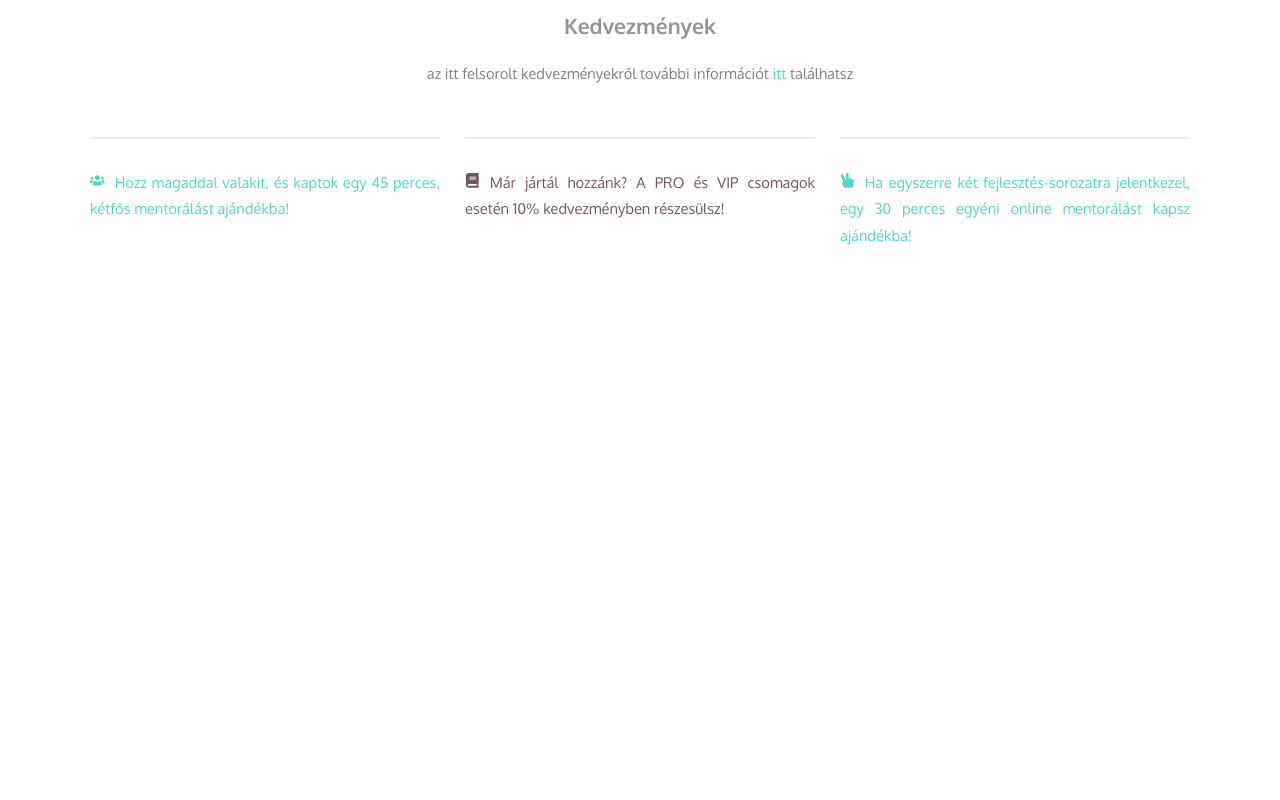
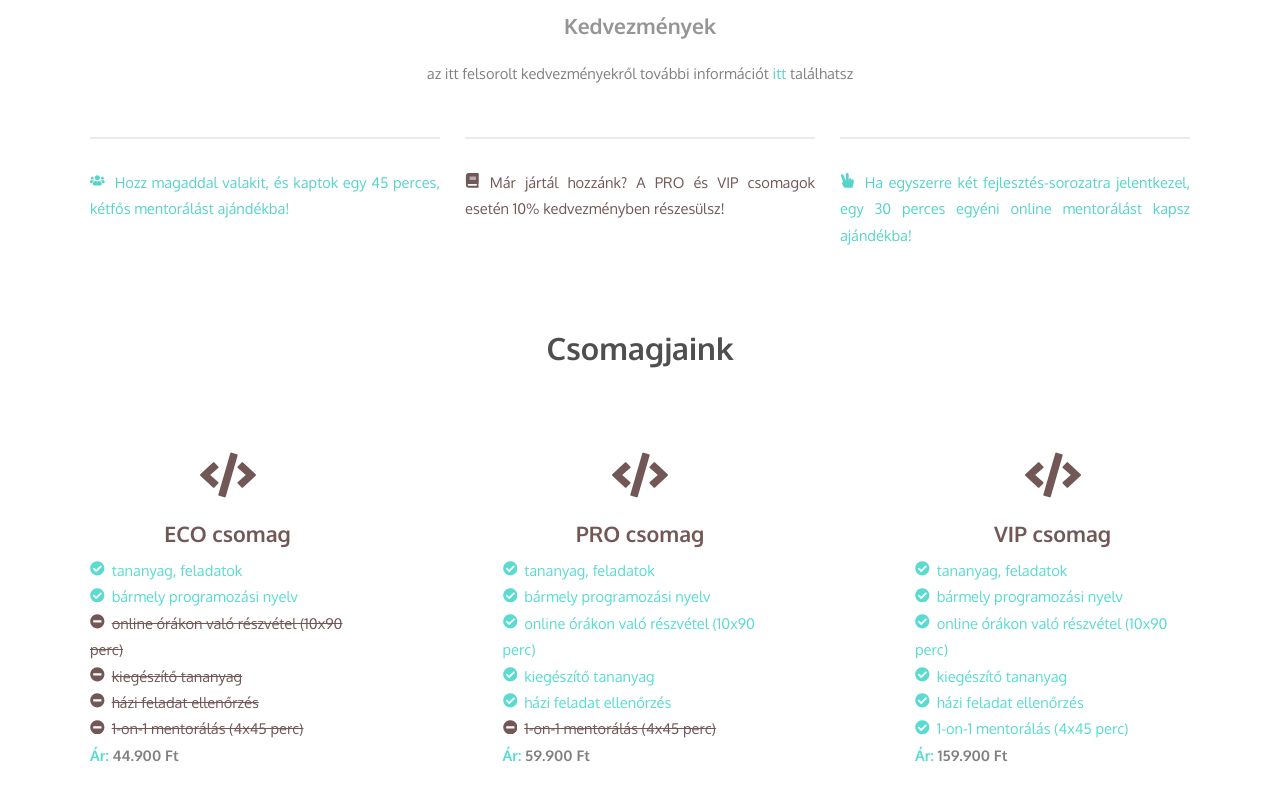
Before and after one commit to ferzs1/chocode-react, a React (Create React App) app: page / in a window 1280 px wide. Shown: the part 1310-2110 px from the top of the page. Before the commit the page ends 1558 px from the top, so only its background shows below. Built offline with nearby package versions, Linux system fonts and the light colour scheme.

Commit message:
Add Packages block

```diff
--- a/src/App.js
+++ b/src/App.js
@@ -5,6 +5,7 @@ import Header from './components/UI/Header/Header';
 import AboutUs from './components/content/AboutUs/AboutUs';
 import { ParallaxProvider } from 'react-scroll-parallax';
 import Discounts from './components/content/Discounts/Discounts';
+import Packages from './components/content/Packages/Packages';
 
 function App() {
   return (
@@ -14,7 +15,7 @@ function App() {
 					<Header />
 					<AboutUs />
 					<Discounts />
-          {/* <Courses /> */}
+          			<Packages />
 					{/* <Teachers /> */}
 					{/* <Contact /> */}
 					{/* <Footer /> */}
--- /dev/null
+++ b/src/components/content/Packages/Package/Package.js
@@ -0,0 +1,29 @@
+import React from 'react';
+import { FaCode, FaCheckCircle, FaMinusCircle } from 'react-icons/fa';
+import classes from './Package.module.css';
+
+const packageComp = (props) => {
+	let contentList = Object.keys(props.content).map((elem) => {
+		return (
+			<li
+				key={elem}
+				className={props.content[elem] ? classes.Good : classes.Bad}
+			>
+				{props.content[elem] ? <FaCheckCircle /> : <FaMinusCircle />}
+				{elem}
+			</li>
+		);
+	});
+	return (
+		<section className={classes.Package}>
+			<FaCode className={classes.Icon} />
+			<div className={classes.PckName}>{props.name}</div>
+			<ul className={classes.List}>{contentList}</ul>
+			<p className={classes.Price}>
+				<span>Ár:</span> {props.price}
+			</p>
+		</section>
+	);
+};
+
+export default packageComp;
--- /dev/null
+++ b/src/components/content/Packages/Package/Package.module.css
@@ -0,0 +1,53 @@
+.Package {
+	font-size: 11pt;
+	line-height: 1.8em;
+	text-align: center;
+	width: 28%;
+}
+
+.PckName {
+	color: rgb(114, 87, 87);
+	font-weight: bold;
+	font-size: 16pt;
+	padding: 10px 0;
+}
+
+.Icon {
+	font-size: 42pt;
+	color: rgb(114, 87, 87);
+	font-weight: normal;
+}
+
+.List {
+	list-style: none;
+	text-align: left;
+}
+
+.Good {
+	color: #59dbd1;
+}
+
+.Bad {
+	color: rgb(114, 87, 87);
+	text-decoration: line-through;
+}
+
+.Good :first-child, .Bad :first-child {
+    padding-right: 7px;
+}
+
+.Price {
+	text-align: left;
+	font-weight: bold;
+	color: gray;
+}
+
+.Price span {
+	color: #59dbd1;
+}
+
+@media (min-width: 1100px) {
+	.Package {
+		width: 25%;
+	}
+}
--- /dev/null
+++ b/src/components/content/Packages/Packages.js
@@ -0,0 +1,55 @@
+import React from 'react';
+import PackageComp from './Package/Package';
+import classes from './Packages.module.css';
+
+const packages = (props) => {
+	let eco = {
+		'tananyag, feladatok': true,
+		'bármely programozási nyelv': true,
+		'online órákon való részvétel (10x90 perc)': false,
+		'kiegészítő tananyag': false,
+		'házi feladat ellenőrzés': false,
+		'1-on-1 mentorálás (4x45 perc)': false,
+	};
+	let pro = {
+		'tananyag, feladatok': true,
+		'bármely programozási nyelv': true,
+		'online órákon való részvétel (10x90 perc)': true,
+		'kiegészítő tananyag': true,
+		'házi feladat ellenőrzés': true,
+		'1-on-1 mentorálás (4x45 perc)': false,
+	};
+
+	let vip = {
+		'tananyag, feladatok': true,
+		'bármely programozási nyelv': true,
+		'online órákon való részvétel (10x90 perc)': true,
+		'kiegészítő tananyag': true,
+		'házi feladat ellenőrzés': true,
+		'1-on-1 mentorálás (4x45 perc)': true,
+	};
+	return (
+		<section className={classes.Main} id='packages'>
+			<h2 className={classes.Header}>Csomagjaink</h2>
+			<section className={classes.Packages}>
+				<PackageComp
+					name={'ECO csomag'}
+					price={'44.900 Ft'}
+					content={eco}
+				></PackageComp>
+				<PackageComp
+					name={'PRO csomag'}
+					price={'59.900 Ft'}
+					content={pro}
+				></PackageComp>
+				<PackageComp
+					name={'VIP csomag'}
+					price={'159.900 Ft'}
+					content={vip}
+				></PackageComp>
+			</section>
+		</section>
+	);
+};
+
+export default packages;
--- /dev/null
+++ b/src/components/content/Packages/Packages.module.css
@@ -0,0 +1,30 @@
+.Main {
+    padding-bottom: 50px;
+}
+
+.Packages {
+    width: 90%;
+    display:flex;
+    justify-content: space-between;
+    margin: 0 auto;
+    text-align: center;
+}
+
+.Header {
+    font-size: 1.6em;
+    color: rgb(79, 79, 79);
+    margin: 80px auto;
+}
+
+
+@media (min-width: 800px) {
+    .Packages {
+        width: 750px;
+    }
+}
+
+@media (min-width: 1200px) {
+    .Packages {
+        width: 1100px;
+    }
+}
```
